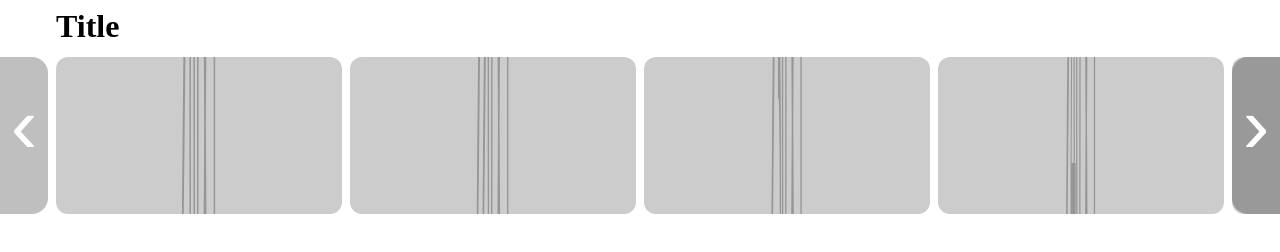
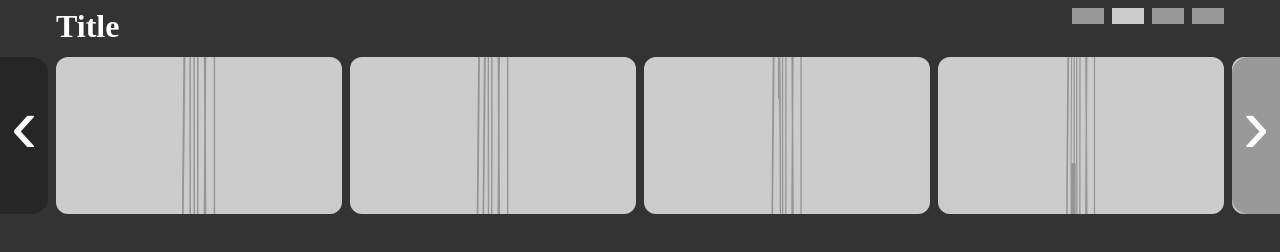
Before and after one commit to Annie-Huang/netflix-sliding-movie-ui, a website: page index.html in a window 1280 px wide. Drawn offline with Linux system fonts and the light colour scheme; placeholder pictures from the web are drawn by us.

Commit message:
Add progress-bar template and style

```diff
--- a/index.html
+++ b/index.html
@@ -15,7 +15,12 @@
     <div class="row">
       <div class="header">
         <h3 class="title">Title</h3>
-        <div class="progress-bar"></div>
+        <div class="progress-bar">
+          <div class="progress-item"></div>
+          <div class="progress-item active"></div>
+          <div class="progress-item"></div>
+          <div class="progress-item"></div>
+        </div>
       </div>
       <div class="container">
         <button class="handle left-handle">
--- a/script.js
+++ b/script.js
@@ -11,6 +11,10 @@ document.addEventListener('click', (e) => {
   if (handle !== null) {
     onHandleClick(handle);
   }
+});
+
+window.addEventListener('resize', (e) => {
+  // Recalculate Progress Bar
 });
 
 function onHandleClick(handle) {
--- a/style.css
+++ b/style.css
@@ -92,6 +92,17 @@ body {
   margin: 0;
 }
 .progress-bar {
+  display: flex;
+  gap: 0.5rem;
+}
+.progress-item {
+  flex: 0 0 2rem;
+  min-width: 2rem;
+  height: 1rem;
+  background-color: rgba(255, 255, 255, 0.5);
+}
+.progress-item.active {
+  background-color: rgba(255, 255, 255, 0.75);
 }
 
 @media (max-width: 1000px) {
@@ -105,3 +116,8 @@ body {
     --items-per-screen: 2;
   }
 }
+
+body {
+  background-color: #333;
+  color: white;
+}
```
